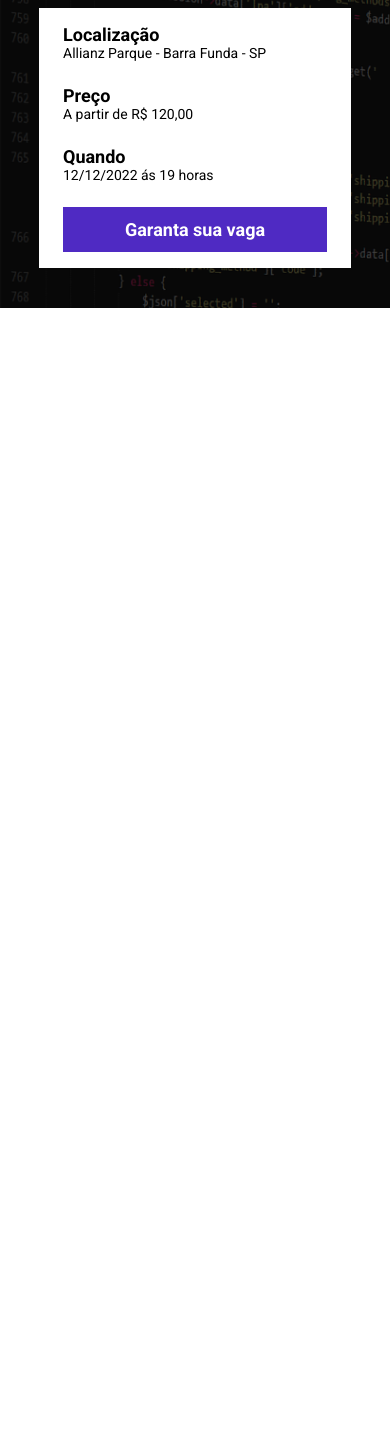
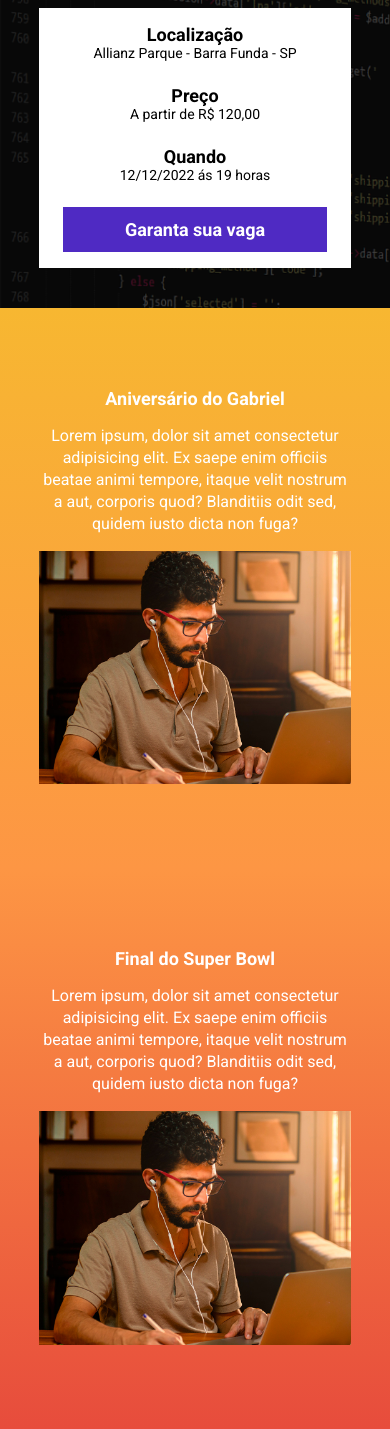
Before and after one commit to gabrielscarpino/event_landing_page, a website built with Parcel: page src/index.html in a window 390 px wide. Shown: the part 168-1597 px from the top of the page. Before the commit the page ends 844 px from the top, so only its background shows below. Built offline with nearby package versions, Linux system fonts and the light colour scheme.

Commit message:
adicionando as seções com os eventos e trabalhando mais no responsivo do site

```diff
--- a/package.json
+++ b/package.json
@@ -3,7 +3,7 @@
   "version": "1.0.0",
   "main": "index.js",
   "scripts": {
-    "dev": "parcel src/index.html src/styles/main.scss src/scripts/main.js",
+    "dev": "parcel src/index.html src/styles/main.scss src/scripts/main.js --no-cache",
     "test": "echo \"Error: no test specified\" && exit 1"
   },
   "keywords": [],
--- a/src/index.html
+++ b/src/index.html
@@ -11,6 +11,7 @@
         href="https://fonts.googleapis.com/css2?family=Lobster&family=Roboto:ital,wght@0,100..900;1,100..900&display=swap"
         rel="stylesheet">
     <link rel="stylesheet" href="styles/main.scss">
+    <link rel="stylesheet" href="https://unpkg.com/aos@next/dist/aos.css" />
 
 </head>
 
@@ -18,7 +19,7 @@
     <header class="hero">
         <div class="container">
             <img class="hero__logo" src="./images/ebac_logo.svg" alt="EBAC LOGO">
-            <p class="hero__text"> Faltam 10d 12h 20m 15s para o meu aniversário</p>
+            <p class="hero__text"> Faltam 10d 12h 20m 15s para o aniversário do Gabriel</p>
             <div class="infos-bar">
                 <ul class="infos-bar__infos">
                     <li class="infos-bar__infos__item">
@@ -41,7 +42,32 @@
         </div>
     </header>
 
+    <section class="event event--primeiro-evento" >
+        <div class="container" data-aos="fade-right">
+            <div class="event__details">
+                <h2 class="event__details__title">Aniversário do Gabriel</h2>
 
+                <p class="event__details__description">Lorem ipsum, dolor sit amet consectetur adipisicing elit. Ex
+                    saepe enim officiis beatae animi tempore, itaque velit nostrum a aut, corporis quod? Blanditiis odit
+                    sed, quidem iusto dicta non fuga?</p>
+            </div>
+            <img class="event__image" src="./images/frontend.png" alt="front-end">
+        </div>
+    </section>
+    <section class="event event--segundo-evento event--image-left" >
+        <div class="container" data-aos="fade-left">
+            <div class="event__details">
+                <h2 class="event__details__title">Final do Super Bowl</h2>
+
+                <p class="event__details__description">Lorem ipsum, dolor sit amet consectetur adipisicing elit. Ex
+                    saepe enim officiis beatae animi tempore, itaque velit nostrum a aut, corporis quod? Blanditiis odit
+                    sed, quidem iusto dicta non fuga?</p>
+            </div>
+            <img class="event__image" src="./images/frontend.png" alt="front-end">
+        </div>
+    </section>
+
+    <script src="https://unpkg.com/aos@next/dist/aos.js"></script>
     <script src="scripts/main.js"></script>
 </body>
 
--- a/src/scripts/main.js
+++ b/src/scripts/main.js
@@ -0,0 +1 @@
+AOS.init();
--- /dev/null
+++ b/src/styles/_event.scss
@@ -0,0 +1,65 @@
+@use 'variables';
+
+.event {
+    padding: 80px 0;
+
+
+    &--primeiro-evento {
+        background-image: linear-gradient(180deg, variables.$yellow, variables.$orange);
+    }
+
+    &--segundo-evento {
+        background-image: linear-gradient(180deg, variables.$orange, variables.$red);
+    }
+
+    &--image-left {
+        .container {
+            flex-direction: row-reverse;
+        }
+
+    }
+
+    .container {
+        display: flex;
+        gap: 40px;
+
+
+    }
+
+    &__image {
+        max-width: 360px;
+    }
+
+    &__details {
+        margin-right: 40px;
+
+        &__title {
+            font-size: 18px;
+            font-weight: bold;
+            margin-bottom: 16px;
+        }
+
+        &__description {
+            line-height: 22px;
+        }
+    }
+
+    @media (max-width: 640px) {
+
+        .container {
+            display: block;
+            margin: auto;
+
+        }
+
+        &__image {
+            width: 100%;
+        }
+
+        &__details {
+            margin-right: 0;
+            margin-bottom: 16px;
+            text-align: center;
+        }
+    }
+}
--- a/src/styles/_hero.scss
+++ b/src/styles/_hero.scss
@@ -1,3 +1,5 @@
+@use 'variables';
+
 .hero{
     padding-top: 64px;
     padding-bottom: 100px;
@@ -16,7 +18,7 @@
         left: 0;
         width: 100%;
         height: 100%;
-        background-color: black;
+        background-color: variables.$secondaryTextColor;
         content: '';
         opacity: .7;
     }
--- /dev/null
+++ b/src/styles/_variables.scss
@@ -0,0 +1,6 @@
+$yellow:#f7b731;
+$orange:#fd9644;
+$red: #e74c3c;
+$textColor: #fff;
+$secondaryTextColor:#000;
+$purple:#4f2ac3;
--- a/src/styles/components/_buttons.scss
+++ b/src/styles/components/_buttons.scss
@@ -1,3 +1,5 @@
+@use '../variables';
+
 .button {
     padding: 12px;
     font-size: 18px;
@@ -7,8 +9,8 @@
     white-space: nowrap;
 
     &--primary {
-        color: #fff;
-        background-color: #4f2ac3;
+        color: variables.$textColor;
+        background-color: variables.$purple;
     }
 
     @media (max-width: 640px) {
--- a/src/styles/components/_infos_bar.scss
+++ b/src/styles/components/_infos_bar.scss
@@ -1,6 +1,10 @@
+@use '../variables';
+
+
 .infos-bar {
     padding: 16px 24px;
-    background-color: #fff;
+    background-color:
+    variables.$textColor;
     display: flex;
     justify-content: space-between;
 
@@ -10,10 +14,10 @@
 
         &__item {
             font-size: 14px;
-            color: #000;
+            color: variables.$secondaryTextColor;
 
             b {
-                color: #000;
+                color: variables.$secondaryTextColor;
                 font-size: 18px;
                 display: block;
             }
@@ -28,6 +32,7 @@
 
             &__item {
                 margin-bottom: 24px;
+                text-align: center;
             }
         }
     }
--- a/src/styles/main.scss
+++ b/src/styles/main.scss
@@ -1,13 +1,15 @@
 @use 'hero';
 @use 'components/infos_bar';
 @use 'components/buttons';
+@use 'event';
+@use 'variables';
 
 * {
     margin: 0;
     padding: 0;
     box-sizing: border-box;
     font-family: Roboto, sans-serif;
-    color: #fff;
+    color: variables.$textColor;
     list-style: none;
 }
 
```
